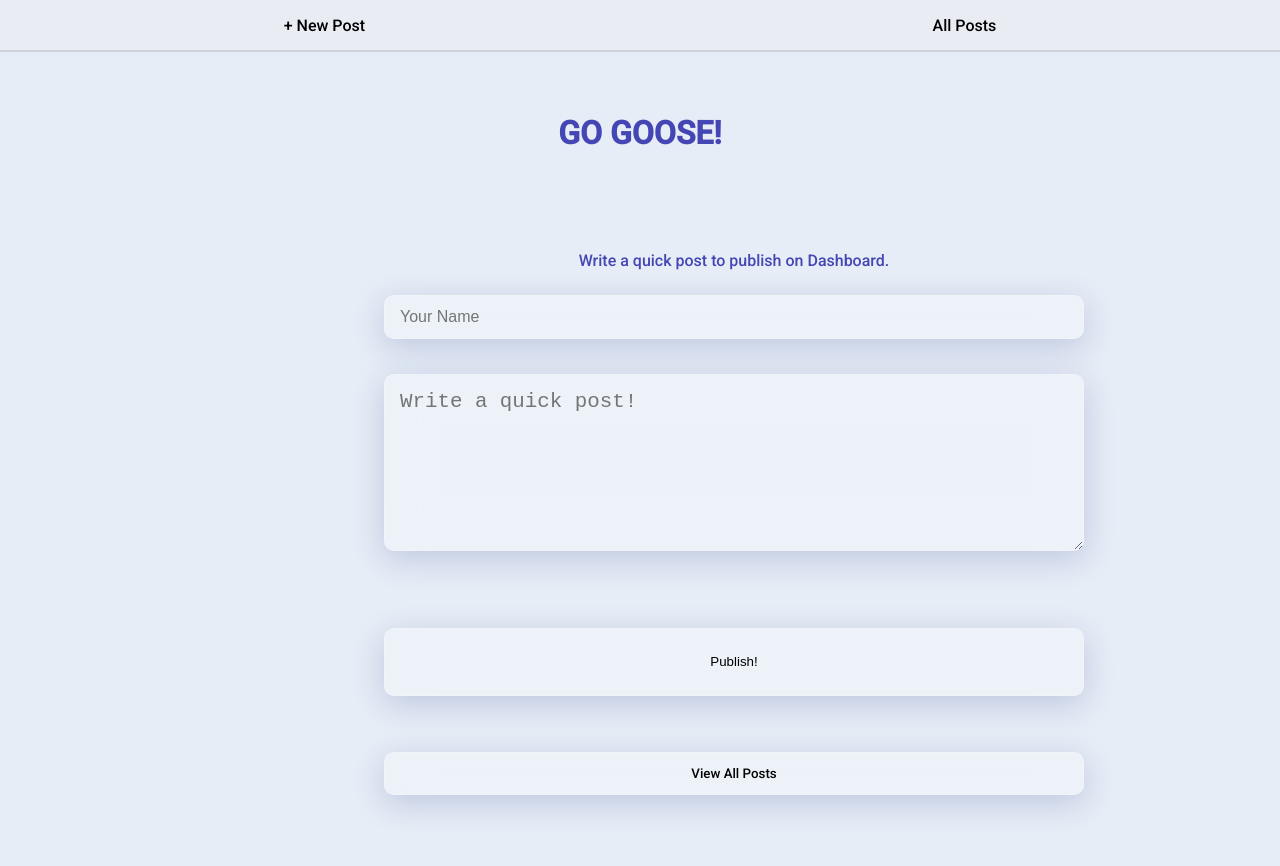
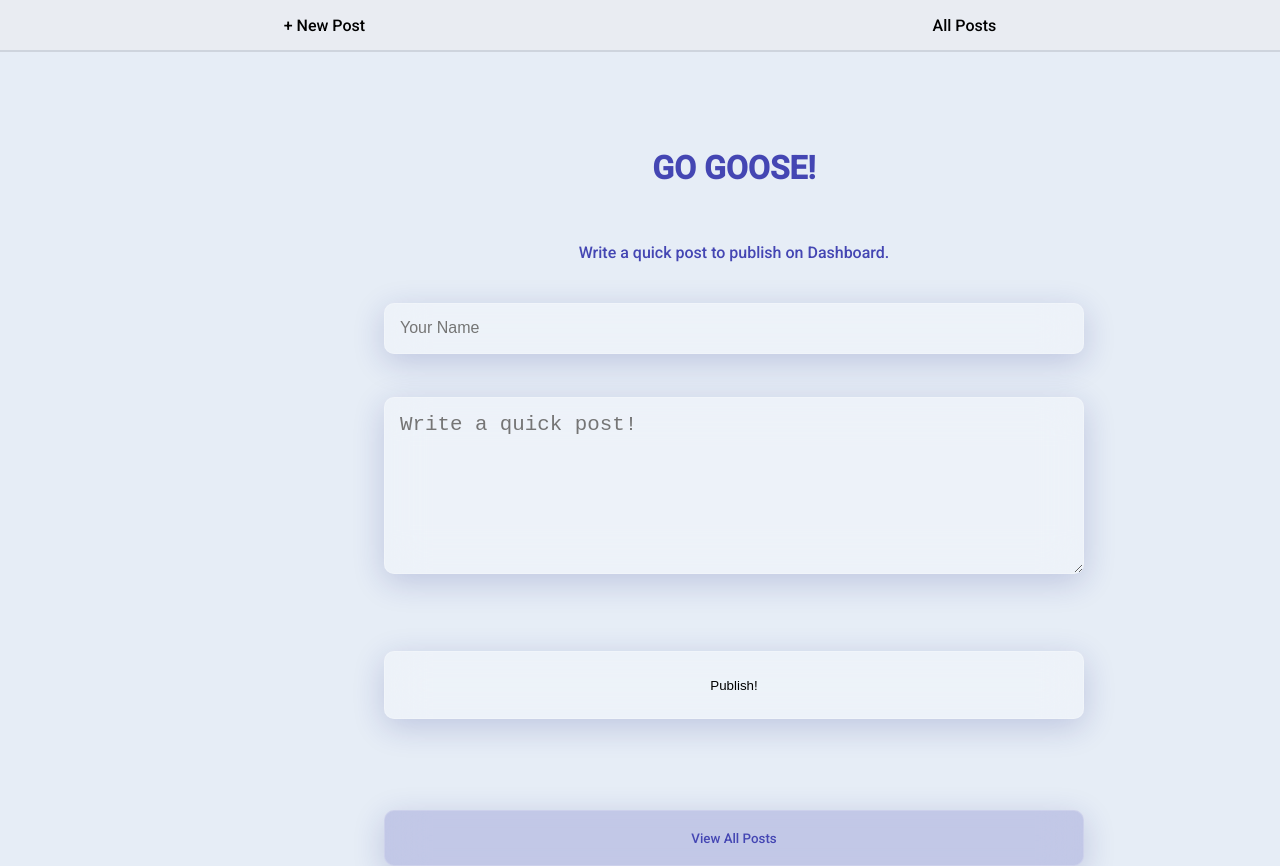
Before and after one commit to hipstina/gooser, a React (Create React App) app in the folder client/: page / in a window 1280 px wide. Both pictures are taken after typing "Sample", "Sample" into the empty fields and a click on the button "Publish!". Built offline with nearby package versions, Linux system fonts and the light colour scheme; no server answers.

Commit message:
updated form.css form.jsx

```diff
--- a/client/src/App.css
+++ b/client/src/App.css
@@ -1,47 +1,8 @@
-/* .App {
-  text-align: center;
-}
-
-.App-logo {
-  height: 40vmin;
-  pointer-events: none;
-}
-
-@media (prefers-reduced-motion: no-preference) {
-  .App-logo {
-    animation: App-logo-spin infinite 20s linear;
-  }
-}
-
-.App-header {
-  background-color: #282c34;
-  min-height: 100vh;
-  display: flex;
-  flex-direction: column;
-  align-items: center;
-  justify-content: center;
-  font-size: calc(10px + 2vmin);
-  color: white;
-}
-
-.App-link {
-  color: #61dafb;
-}
-
-@keyframes App-logo-spin {
-  from {
-    transform: rotate(0deg);
-  }
-  to {
-    transform: rotate(360deg);
-  }
-} */
 
 body {
   background-color: #e6edf6;
   margin: 0 auto;
   padding-top: 50px;
-  /* overflow: hidden; */
   height: 100vh;
 }
 
@@ -52,7 +13,6 @@ body {
   position: fixed;
   top: 0;
   width: 100vw;
-  overflow: hidden;
   height: 50px;
   box-shadow: 0px 2px 0px 0px rgba(0, 0, 0, 0.1);
 }
@@ -61,7 +21,6 @@ a {
   text-decoration: none;
   color: black;
   font-family: 'Roboto', sans-serif;
-  /* margin-left: 3px; */
   display: flex;
   justify-content: center;
   margin: 0 auto;
--- a/client/src/screens/Form.css
+++ b/client/src/screens/Form.css
@@ -1,14 +1,11 @@
-.form-body {
-  min-width: 300px;
-}
-
 .form-body,
-h1,
-p {
+.form-title,
+.form-p {
   font-family: 'Roboto', sans-serif;
   text-align: center;
   margin-top: 5%;
   color: rgba(68, 70, 179, 1);
+  /* min-width: 700px; */
 }
 
 .form {
@@ -53,5 +50,11 @@ p {
 }
 
 .view-post {
-  margin-top: 15%;
+  margin-top: 20%;
+  color: aliceblue;
+  background: rgba(68, 70, 179, 0.22);
 }
+
+.view-btn {
+  color: rgba(68, 70, 179, 1);
+}
--- a/client/src/screens/Form.jsx
+++ b/client/src/screens/Form.jsx
@@ -62,10 +62,10 @@ export default class Form extends Component {
   render() {
     return (
       <div className= ".form-body">
-        <h1>GO GOOSE!</h1>
 
           <form className="form" onSubmit={this.handleSubmit}>
-            <p>Write a quick post to publish on Dashboard.</p>
+          <h1 className="form-title">GO GOOSE!</h1>
+            <p className="form-p">Write a quick post to publish on Dashboard.</p>
 
             <input
               type="text"
@@ -82,7 +82,7 @@ export default class Form extends Component {
               value={this.state.description}
               onChange={this.handleChange}
               name="description"
-              maxLength="5"
+              maxLength="200"
               className="form-text"
               />
 
@@ -91,7 +91,7 @@ export default class Form extends Component {
             </button>
 
             {this.state.submitted && (
-              <button className="custom-btn view-post"><NavLink to="/allposts">View All Posts</NavLink></button>
+              <button className="custom-btn view-post"><NavLink className="view-btn" to="/allposts">View All Posts</NavLink></button>
             )}
           </form>
 
```
